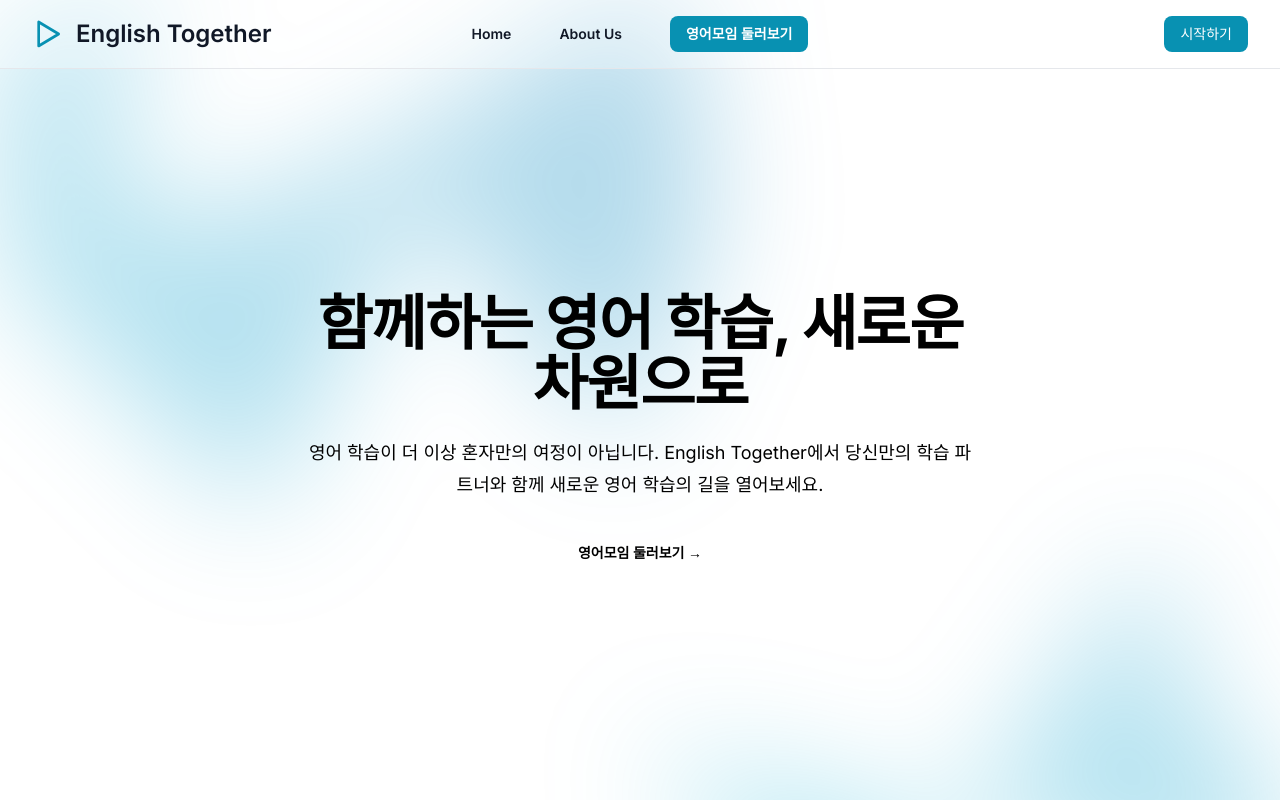
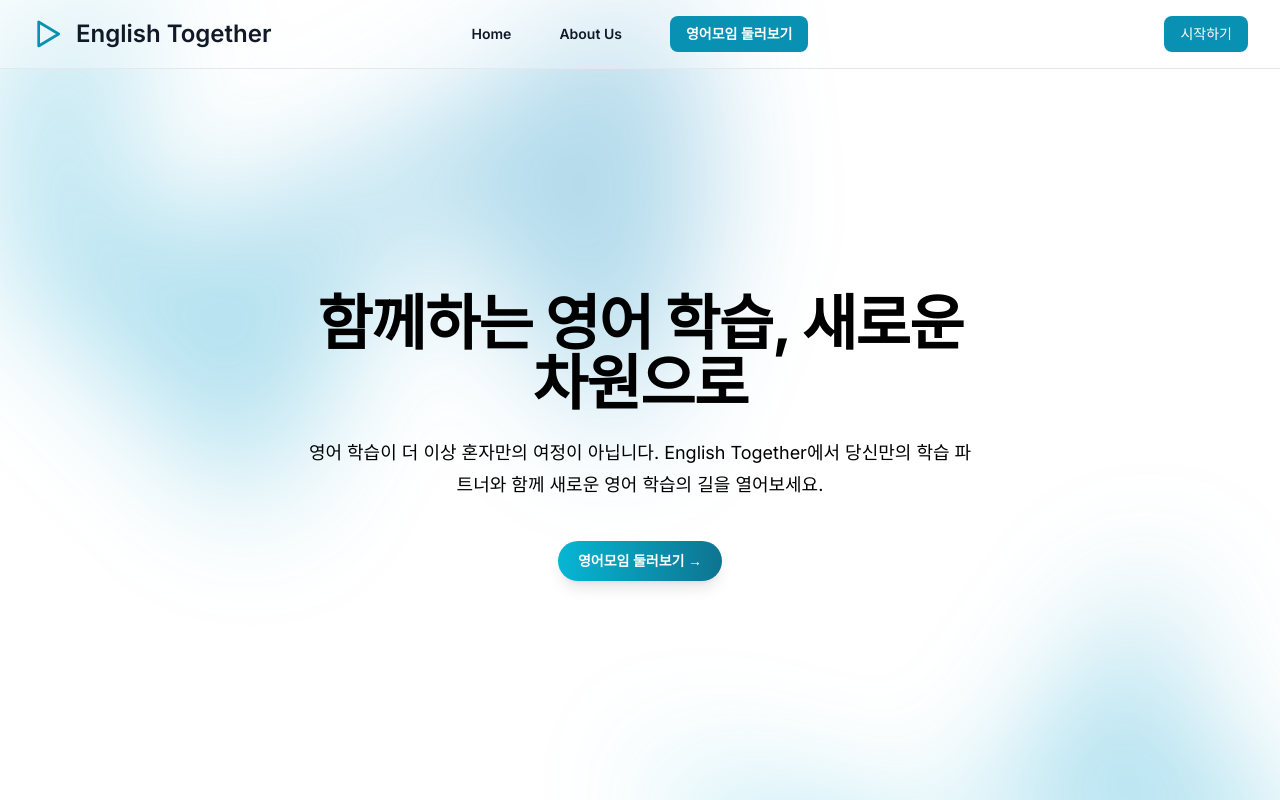
Before and after one commit to together-english/together-english-frontend, a Next.js app: page / in a window 1280 px wide. Shown: the top 800 px of the page. Built offline with nearby package versions, Linux system fonts and the light colour scheme.

Commit message:
메인 페이지 영어 둘러보기 강조 추가

```diff
--- a/app/(with-nav)/(home)/page.tsx
+++ b/app/(with-nav)/(home)/page.tsx
@@ -24,7 +24,9 @@ export default function Home() {
               학습 파트너와 함께 새로운 영어 학습의 길을 열어보세요.
             </p>
             <div className="mt-10 flex justify-center gap-x-6">
-              <Link href="/circle" className="text-sm font-semibold leading-6 text-black">
+              <Link
+                href="/circle"
+                className="inline-block text-sm font-semibold leading-6 text-white bg-gradient-to-r from-cyan-500 to-cyan-700 px-5 py-2 rounded-full shadow-lg hover:from-cyan-600 hover:to-cyan-800 transition-all">
                 영어모임 둘러보기 <span aria-hidden="true">→</span>
               </Link>
             </div>
```
